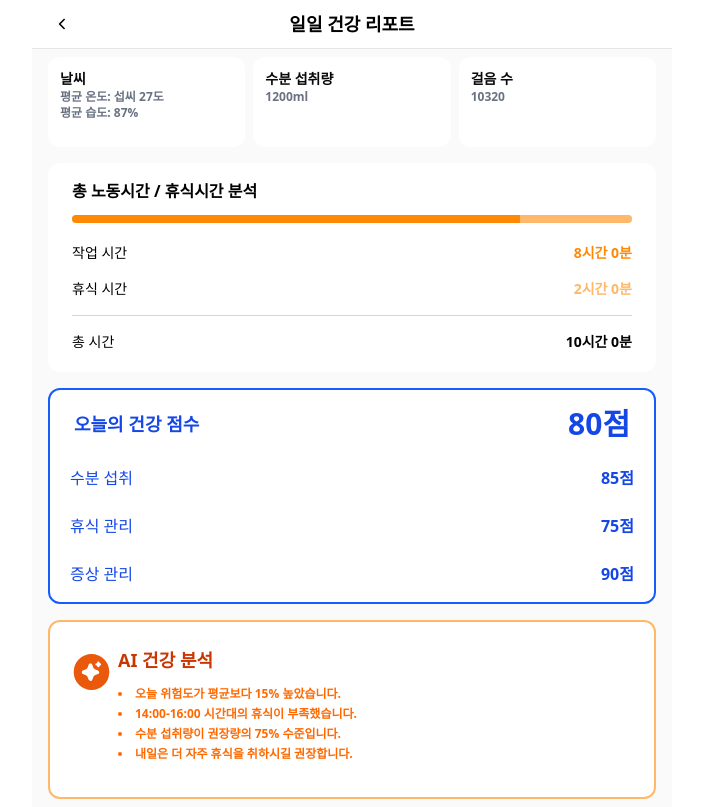
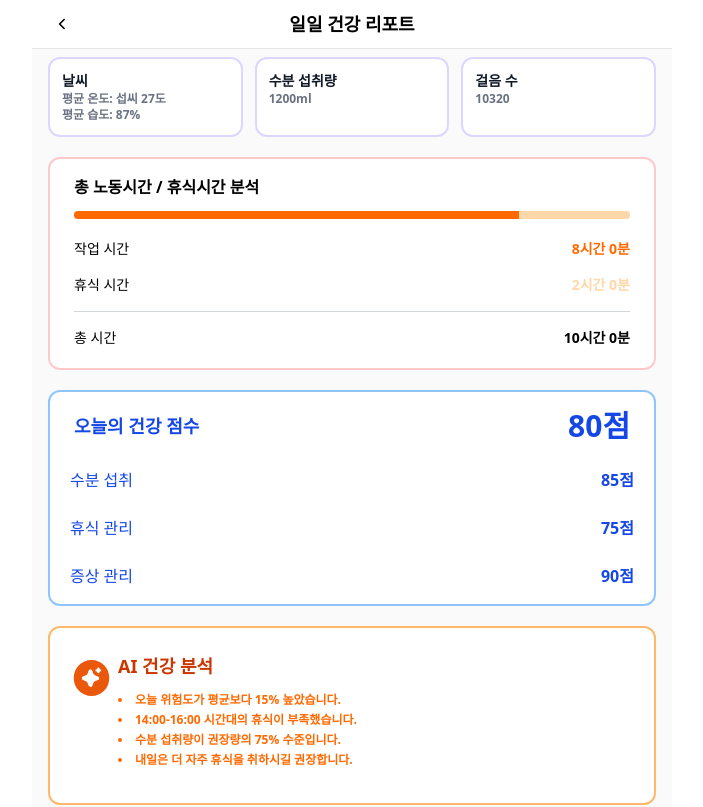
Before and after one commit to mallangmollang/sallang_front, a React (Vite) app: page /report in a window 1280 px wide. Shown: the top 807 px of the page, without its empty margins (288-991 px from the left). Built offline with nearby package versions, Linux system fonts and the light colour scheme.

Commit message:
Feat: border값 수정

```diff
--- a/src/components/HealthScoreCard.jsx
+++ b/src/components/HealthScoreCard.jsx
@@ -1,7 +1,7 @@
 // HealthScoreCard.jsx
 export default function HealthScoreCard({ totalScore, details }) {
   return (
-    <div className="w-full flex flex-col items-center px-4 py-1 border-2 border-blue-600 bg-white rounded-[12px]">
+    <div className="w-full flex flex-col items-center px-4 py-1 border-2 border-blue-300 bg-white rounded-[12px]">
       {/* 총점 */}
       <div className="w-full flex flex-row justify-between items-center px-2 py-3">
         <p className="text-lg font-extrabold text-blue-700">오늘의 건강 점수</p>
--- a/src/components/MetricCard.jsx
+++ b/src/components/MetricCard.jsx
@@ -1,14 +1,14 @@
 // MetricCard.jsx
 export default function MetricCard({ title, items }) {
   return (
-    <div className="flex flex-col flex-1 items-start h-[90px] p-3 rounded-[12px] bg-white">
-      <p className="text-sm font-bold text-zinc-950">{title}</p>
+    <div className="flex flex-col h-full w-full min-w-0 p-3 rounded-[12px] border-2 border-violet-200 bg-white">
+      <p className="text-sm font-bold text-gray-900 break-words">{title}</p>
       {items.map((item, idx) => (
         <p
           key={idx}
           className={`${item.size === "lg" ? "text-sm" : "text-xs"} font-bold ${
             item.color || "text-gray-500"
-          }`}
+          } break-words`}
         >
           {item.label && <>{item.label}: </>}
           {item.value}
--- a/src/components/TomorrowSuggestionsCard.jsx
+++ b/src/components/TomorrowSuggestionsCard.jsx
@@ -3,7 +3,7 @@ import SuggestionItem from "./SuggestionItem.jsx";
 
 export default function TomorrowSuggestionsCard({ suggestions, CheckIcon }) {
   return (
-    <div className="flex flex-col w-full items-center gap-2 px-6 py-6 bg-white border-2 border-amber-400 rounded-[12px]">
+    <div className="flex flex-col w-full items-center gap-2 px-6 py-6 bg-white border-2 border-green-200 rounded-[12px]">
       {/* 타이틀 */}
       <div className="w-full flex flex-row items-center gap-2">
         <div className="w-4 h-4">
--- a/src/components/WorkRestBar.jsx
+++ b/src/components/WorkRestBar.jsx
@@ -9,13 +9,13 @@ export default function WorkRestBar({ workMinutes = 0, restMinutes = 0 }) {
       {/* 진행바 */}
       <div className="w-full h-2 rounded-[8px] bg-neutral-200 overflow-hidden flex">
         <div
-          className="h-full bg-orange-400"
+          className="h-full bg-orange-500"
           style={{ width: `${workRatio}%` }}
           aria-label="작업 시간 비율"
           role="img"
         />
         <div
-          className="h-full bg-orange-300"
+          className="h-full bg-orange-200"
           style={{ width: `${restRatio}%` }}
           aria-label="휴식 시간 비율"
           role="img"
@@ -25,13 +25,13 @@ export default function WorkRestBar({ workMinutes = 0, restMinutes = 0 }) {
       {/* 라벨/값 */}
       <div className="flex items-center justify-between pt-1">
         <p className="text-sm text-black">작업 시간</p>
-        <p className="text-sm font-extrabold text-orange-400">
+        <p className="text-sm font-extrabold text-orange-500">
           {Math.floor(workMinutes / 60)}시간 {workMinutes % 60}분
         </p>
       </div>
       <div className="flex items-center justify-between">
         <p className="text-sm text-black">휴식 시간</p>
-        <p className="text-sm font-extrabold text-orange-300">
+        <p className="text-sm font-extrabold text-orange-200">
           {Math.floor(restMinutes / 60)}시간 {restMinutes % 60}분
         </p>
       </div>
--- a/src/pages/ReportPage.jsx
+++ b/src/pages/ReportPage.jsx
@@ -17,9 +17,10 @@ export default function ReportPage() {
       <PageHeader title="일일 건강 리포트" />
 
       {/* content */}
-      <div className="flex flex-col w-full justify-start bg-neutral-50 items-center gap-4 px-4 pb-20">
+      <div className="flex flex-col w-full justify-start bg-neutral-50 items-center gap-5 px-4 pb-15">
         {/* 하루 지표 */}
-        <div className="flex flex-row w-full justify-start items-start gap-2 pt-2 overflow-hidden">
+        <div className="grid grid-cols-3 w-full gap-3 auto-rows-fr pt-2 items-stretch">
+          {" "}
           <MetricCard
             title="날씨"
             items={[
@@ -32,7 +33,7 @@ export default function ReportPage() {
         </div>
 
         {/* 노동 시간 분석 */}
-        <div className="w-full px-6 py-4 bg-white rounded-[12px]">
+        <div className="w-full px-6 py-4 border-2 border-red-200 bg-white rounded-[12px]">
           <p className="text-base font-bold text-black mb-3">
             총 노동시간 / 휴식시간 분석
           </p>
```
